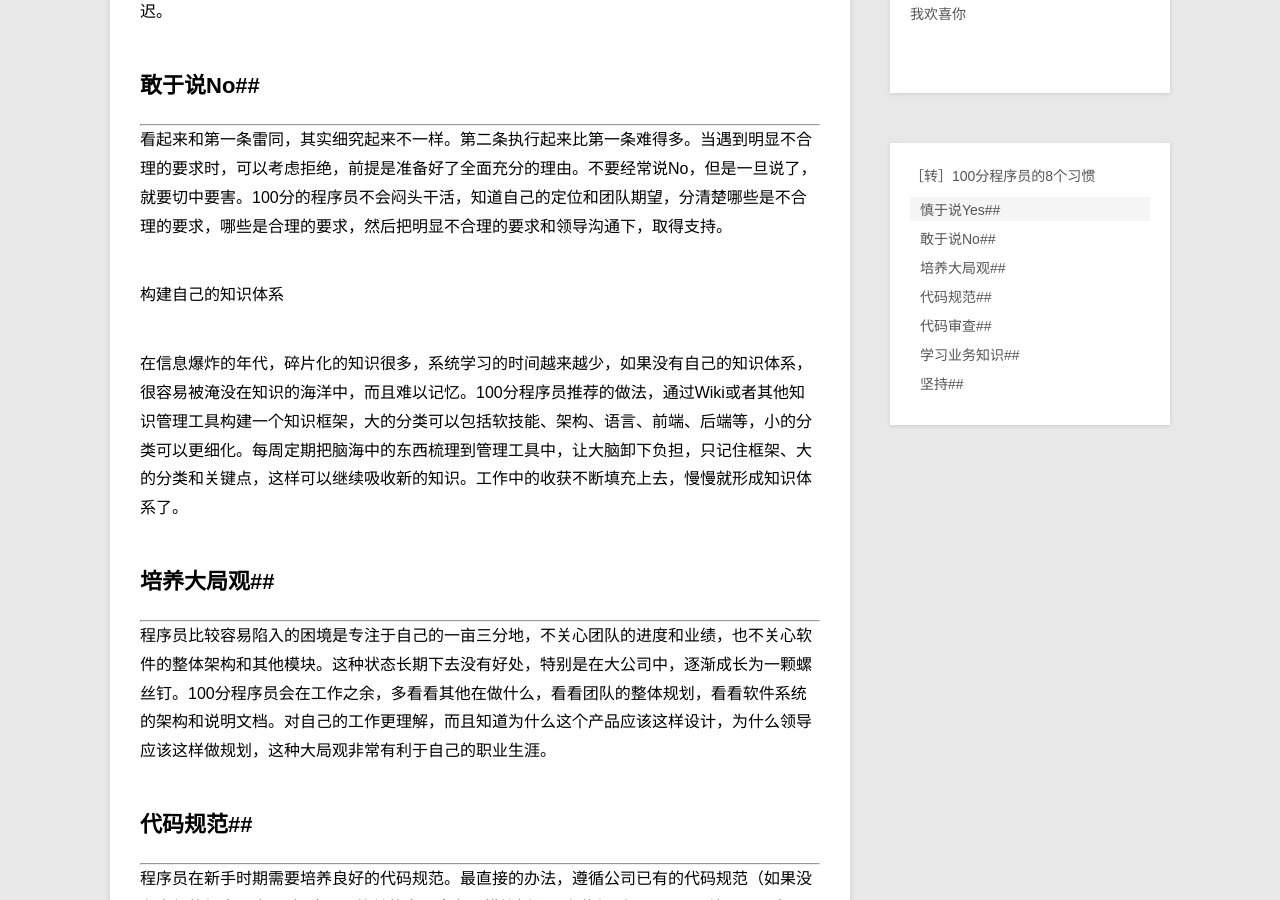
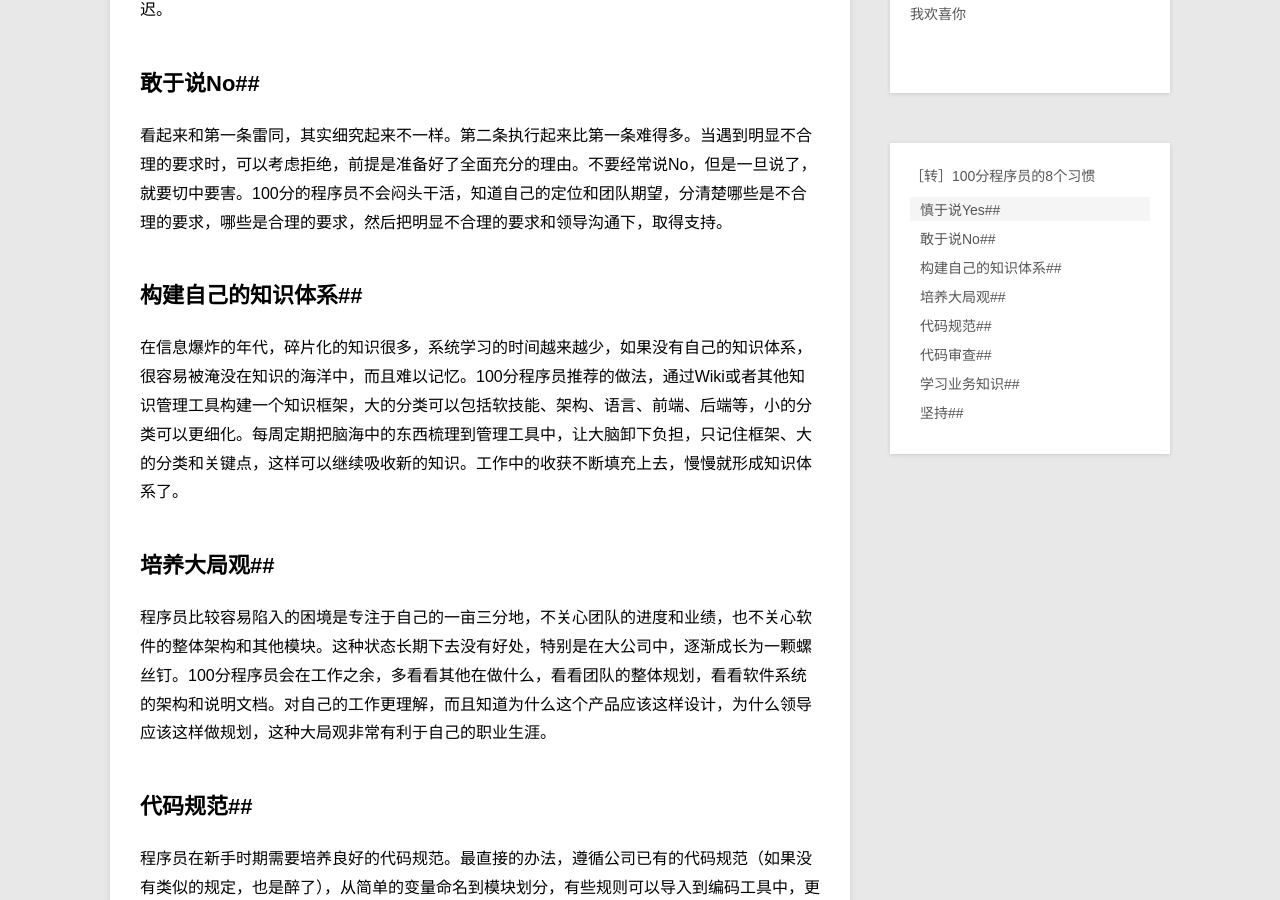
Before and after one commit to kimmykuang/kimmykuang.github.com, a Jekyll site: the page built from _posts/blog/2015-09-13-8-good-habits-for-programmers.md, in a window 1280 px wide and 900 px high, scrolled down 525 px. Built offline with Jekyll 4.4.1, drawn with Linux system fonts in a browser that asks for light colours; nearby versions of some CDN libraries; Markdown is read by kramdown in place of the engine named in the settings.

Commit message:
modify post@2015-09-13

```diff
--- a/_posts/blog/2015-09-13-8-good-habits-for-programmers.md
+++ b/_posts/blog/2015-09-13-8-good-habits-for-programmers.md
@@ -10,46 +10,47 @@ description: 其实没有100分的程序员，但是有100分的好习惯。
 
 
 ##慎于说Yes##
---------
+
 
 在没有搞清楚开发需求、任务工作量、团队期望值之前，100分的程序员不会轻易答应。特别是对于新人来说，比较急于表现自己，对于同事或者老板的工作安排来者不拒，精神可嘉，方法不可取。承诺太多，会出现自己无法按时完成的情况，即使按时完成，也可能没有达到别人的期望值，长期以往别人对你的失望会越来越多。所以推荐的做法是在接受任务时，多问几个为什么，哪怕招人烦也问题不大，把要做的事情弄清楚，和同事和领导多交流明白，之后再说Yes也不迟。
 
 
 ##敢于说No##
---------
+
 
 看起来和第一条雷同，其实细究起来不一样。第二条执行起来比第一条难得多。当遇到明显不合理的要求时，可以考虑拒绝，前提是准备好了全面充分的理由。不要经常说No，但是一旦说了，就要切中要害。100分的程序员不会闷头干活，知道自己的定位和团队期望，分清楚哪些是不合理的要求，哪些是合理的要求，然后把明显不合理的要求和领导沟通下，取得支持。
 
-构建自己的知识体系
+
+##构建自己的知识体系##
 
 在信息爆炸的年代，碎片化的知识很多，系统学习的时间越来越少，如果没有自己的知识体系，很容易被淹没在知识的海洋中，而且难以记忆。100分程序员推荐的做法，通过Wiki或者其他知识管理工具构建一个知识框架，大的分类可以包括软技能、架构、语言、前端、后端等，小的分类可以更细化。每周定期把脑海中的东西梳理到管理工具中，让大脑卸下负担，只记住框架、大的分类和关键点，这样可以继续吸收新的知识。工作中的收获不断填充上去，慢慢就形成知识体系了。
 
 
 ##培养大局观##
--------
+
 
 程序员比较容易陷入的困境是专注于自己的一亩三分地，不关心团队的进度和业绩，也不关心软件的整体架构和其他模块。这种状态长期下去没有好处，特别是在大公司中，逐渐成长为一颗螺丝钉。100分程序员会在工作之余，多看看其他在做什么，看看团队的整体规划，看看软件系统的架构和说明文档。对自己的工作更理解，而且知道为什么这个产品应该这样设计，为什么领导应该这样做规划，这种大局观非常有利于自己的职业生涯。
 
 ##代码规范##
--------
+
 
 程序员在新手时期需要培养良好的代码规范。最直接的办法，遵循公司已有的代码规范（如果没有类似的规定，也是醉了），从简单的变量命名到模块划分，有些规则可以导入到编码工具中，更多的部分需要自己体会和遵守。关于此方面的知识，最权威的书籍是《代码大全》，别误会，书名是个美丽的错误，里面不是代码集锦。对于新手来说，养成一个统一的编码风格非常重要，是基础一步。不要把重点放在哪个代码规范更好的争论上，肯定是各有利弊，选定一个遵循即可。
 
 
 ##代码审查##
--------
+
 
 把这个单独拎出来说，是因为对于程序员来说很重要。很多快速成长的公司没有这个步骤，建议大家能够坚持下来。让别人审查自己的代码，可以得到更多的反馈，也是和同事交流的好机会；审查别人的代码，可以借鉴别人的经验和思路。通常情况下，代码审查比自己写代码的收获更大，对于新手来说更有价值。只要你想做，不论形式是不是正规，都可以执行下去，最好形成团队的习惯。
 
 
 ##学习业务知识##
--------
+
 
 作为100分的程序员，除了精通开发知识，还应该了解业务知识。很多情况下，来自于业务部门的需求是不清楚的，了解业务知识的程序员可以更好地和业务部门交流，而且从业务和技术角度两方面来考虑问题，可以对产品有更好的设计和架构，并可以树立自己在团队中的地位。学习业务知识，可以从基本的内容开始，先了解与自己工作相关的内容，然后逐渐拓展到其他部门，应该对整个业务领域有一个了解。这就是为什么有些领域的公司研发部门在招聘程序员要求具备对应专业的资格证书。
 
 
 ##坚持##
--------
+
 
 任何习惯的养成都需要坚持，理论说的再花哨没有实践也是白搭，三分钟热血的事情太常见，好的建议很多，坚持个几项下去就可以受益良多，所以100分的程序员不是最聪明的那批人，而是具有好习惯最多的人。
 
```
Also changed, not shown: other parts of _posts/blog/2015-09-13-8-good-habits-for-programmers.md (+1 -1 lines).
